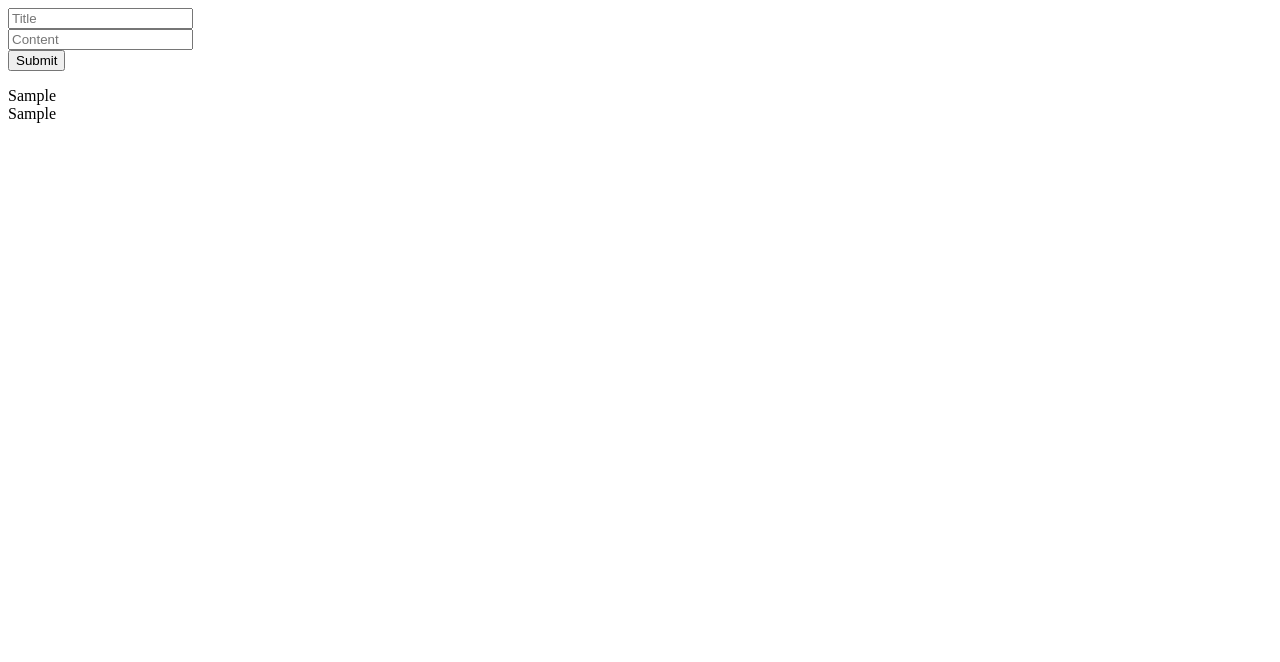
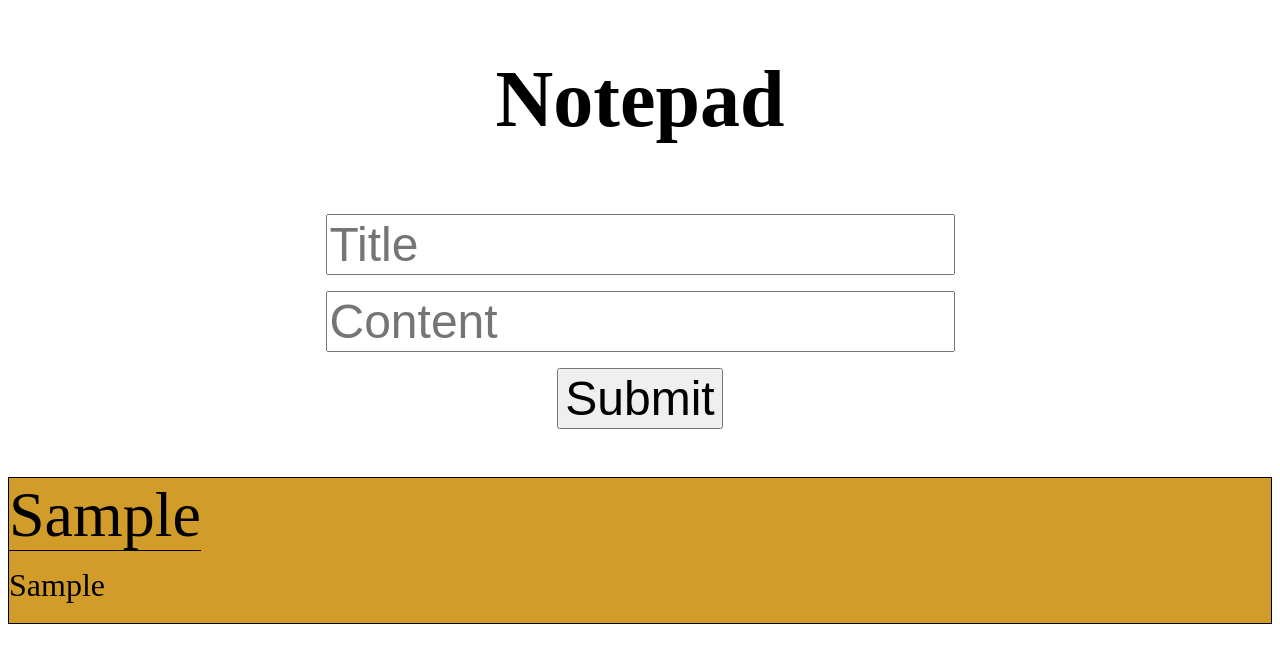
Before and after one commit to AlexDegerman/notepad-app, an Angular app: page / in a window 1280 px wide. Both pictures are taken after typing "Sample", "Sample" into the empty fields and a click on the button "Submit". Shown: the top 662 px of the page. Built offline with nearby package versions, Linux system fonts and the light colour scheme.

Commit message:
add styling

```diff
--- a/src/app/notepad/notepad.component.css
+++ b/src/app/notepad/notepad.component.css
@@ -0,0 +1,28 @@
+.note {
+  border: 1px solid black;
+  background-color: #d29c2a;
+  font-size:3rem;
+  padding-bottom: 1rem;
+}
+.form {
+  text-align: center;
+}
+input, button {
+  margin-top: 1rem;
+  font-size:3rem;
+}
+.content {
+  font-size: 2rem;
+}
+.title {
+  font-size: 4rem;
+  border-bottom: 1px solid black;
+  width: 100%;
+}
+.border {
+  border-bottom: 1px solid black;
+  width: 100%;
+}
+h1 {
+  font-size: 5rem;
+}
--- a/src/app/notepad/notepad.component.html
+++ b/src/app/notepad/notepad.component.html
@@ -1,4 +1,5 @@
-<div id="form">
+<h1 class="form">Notepad</h1>
+<div class="form">
 <input type="text" [(ngModel)]="title" placeholder="Title">
 <br>
 <input type="text" [(ngModel)]="content" placeholder="Content">
@@ -6,9 +7,10 @@
 <button (click)="createNewNote()">Submit</button>
 </div>
 <div id="notes">
-<p *ngFor="let note of notes">
-  {{note.title}}
+<p class="note" *ngFor="let note of notes">
+  <span class="title">{{note.title}}</span>
+  <span class="border"></span>
   <br>
-  {{note.content}}
+  <span class="content">{{note.content}}</span>
 </p>
 </div>
```
